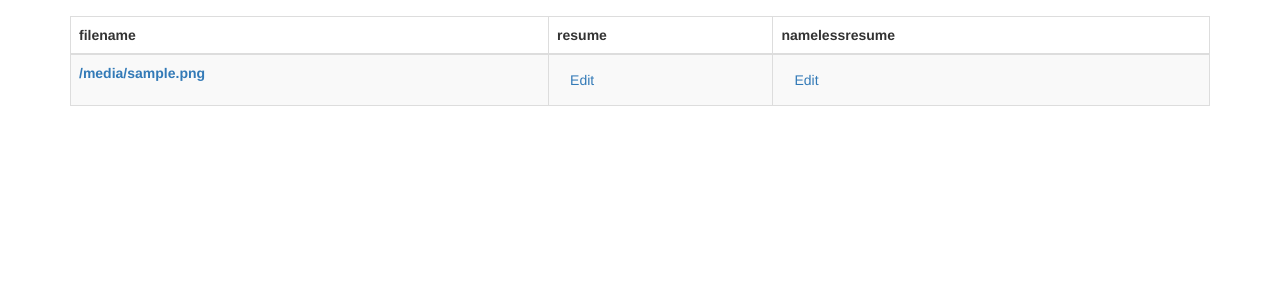
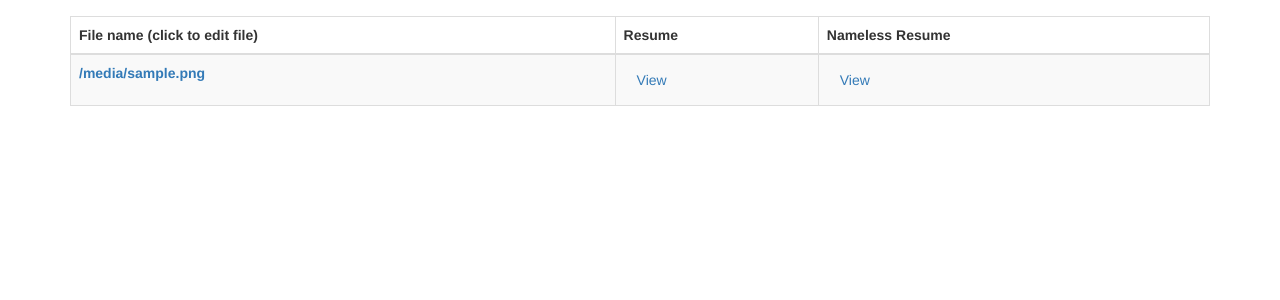
Before and after one commit to ruthgrace/namelessResume, a Flask app: template nameless/nameless/templates/admin/list.html in a window 1280 px wide. Shown: the part 64-364 px from the top of the page. Run offline with Flask 2, Linux system fonts and the light colour scheme; the template is opened without the code that fills it: most values are stand-ins (such as "Sample title", 1, 10 or a date in 2020); some libraries are stand-ins or nearby versions.

Commit message:
changed names of admin table

```diff
--- a/nameless/nameless/templates/admin/list.html
+++ b/nameless/nameless/templates/admin/list.html
@@ -3,16 +3,16 @@
 {% block content %}
   <table  class="table table-bordered table-striped">
     <thead>
-      <th>filename</th>
-      <th>resume</th>
-      <th>namelessresume</th>
+      <th>File name (click to edit file)</th>
+      <th>Resume</th>
+      <th>Nameless Resume</th>
     </thead>
     <tbody>
     {% for resume in resumes %}
       <tr>
         <th><a href="{{ url_for('admin.editResume', resumeSlug=resume.resumeSlug) }}">{{ resume.fileName }}</a></th>
-        <td><a href="{{ url_for("admin.editResume", resumeSlug=resume.resumeSlug) }}" class="btn primary">Edit</a></td>
-	<td><a href="{{ url_for("admin.editNamelessResume", namelessResumeSlug=resume.namelessResumeSlug) }}" class="btn primary">Edit</a></td>
+        <td><a href="{{ url_for("admin.editResume", resumeSlug=resume.resumeSlug) }}" class="btn primary">View</a></td>
+	<td><a href="{{ url_for("admin.editNamelessResume", namelessResumeSlug=resume.namelessResumeSlug) }}" class="btn primary">View</a></td>
       </tr>
     {% endfor %}
     </tbody>
```
